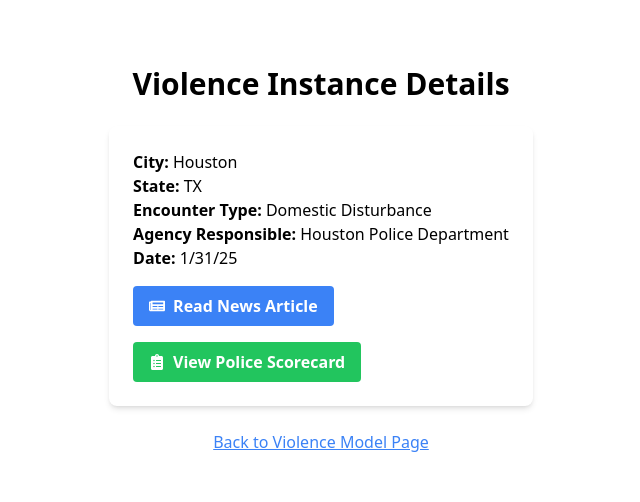
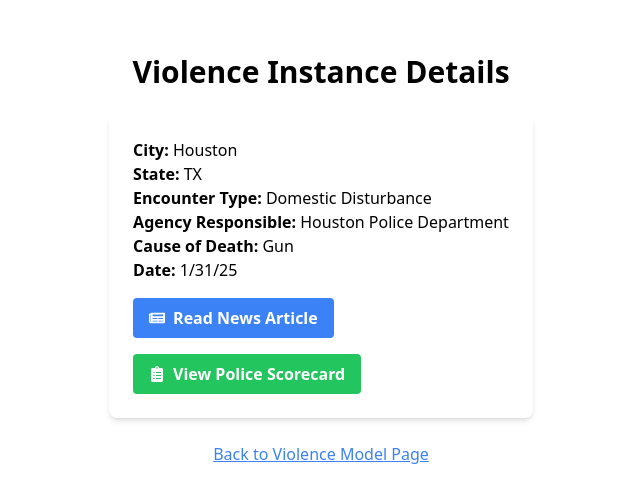
Before and after one commit to gordonworldlee/PoliceIncidents, a Next.js app in the folder justice-watch-frontend/: page /violence/incident1 in a window 1280 px wide. Shown: the part 140-642 px from the top of the page, without its empty margins (319-959 px from the left). Built offline with nearby package versions, Linux system fonts and the light colour scheme.

Commit message:
adding button

```diff
--- a/justice-watch-frontend/app/violence/[violenceId]/page.tsx
+++ b/justice-watch-frontend/app/violence/[violenceId]/page.tsx
@@ -7,8 +7,10 @@ interface ViolenceInstance {
   state: string;
   encounter_type: string;
   agency_responsible: string;
+  cause: string;
   date: string;
   news: string;
+
 }
 
 interface ViolencePageProps {
@@ -46,6 +48,7 @@ export default function ViolenceInstancePage({ params }: ViolencePageProps) {
       state: "TX",
       encounter_type: "Domestic Disturbance",
       agency_responsible: "Houston Police Department",
+      cause: "Gun",
       date: "1/31/25",
       news: "https://vtdigger.org/2025/01/24/federal-prosecutors-file-charges-in-probe-of-fatal-shooting-of-border-patrol-agent-in-vermont/"
     },
@@ -55,6 +58,7 @@ export default function ViolenceInstancePage({ params }: ViolencePageProps) {
       state: "TX",
       encounter_type: "Mental Health/Welfare Check",
       agency_responsible: "Austin Police Department",
+      cause: "Taser",
       date: "2/15/25",
       news: "https://www.fox8live.com/2025/01/18/father-kills-wife-shoots-3-children-before-being-killed-by-jpso-deputies-river-ridge/"
     },
@@ -64,6 +68,7 @@ export default function ViolenceInstancePage({ params }: ViolencePageProps) {
       state: "TX",
       encounter_type: "Violent Crime",
       agency_responsible: "Dallas Police Department",
+      cause: "Aphyxsiation",
       date: "3/1/25",
       news: "https://www.fox10phoenix.com/news/phoenix-police-scene-officer-involved-shooting-laveen"
     }
@@ -84,6 +89,7 @@ export default function ViolenceInstancePage({ params }: ViolencePageProps) {
         <p><strong>State:</strong> {instance.state}</p>
         <p><strong>Encounter Type:</strong> {instance.encounter_type}</p>
         <p><strong>Agency Responsible:</strong> {instance.agency_responsible}</p>
+        <p><strong>Cause of Death:</strong> {instance.cause}</p>
         <p><strong>Date:</strong> {instance.date}</p>
         <div className="mt-4">
           <NewsLink url={instance.news} />
```
